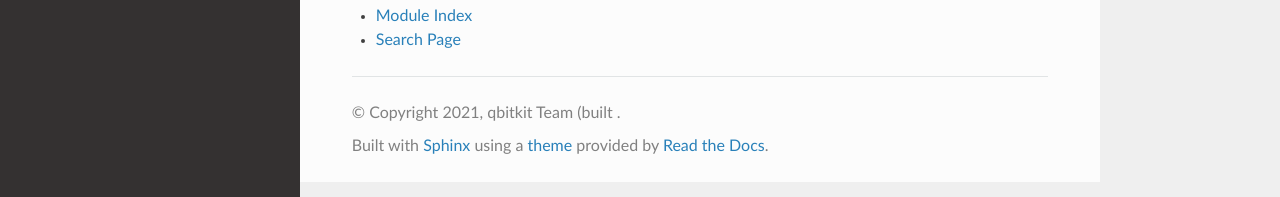
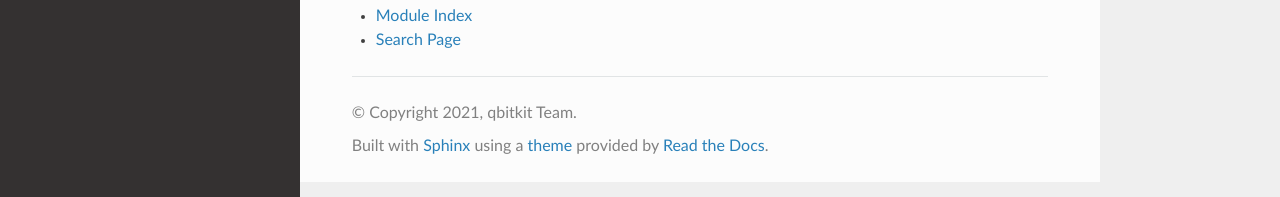
Before and after one commit to qbitkit/qbitkit, a Sphinx documentation site: the page built from doc/sphinx/index.rst, in a window 1280 px wide. Shown: the part 700-897 px from the top of the page. Built offline with Sphinx 7.4.7 and the Read the Docs theme 2.0.0, drawn with Linux system fonts in a browser that asks for light colours.

Commit message:
:x: Remove Typo

```diff
--- a/doc/sphinx/conf.py
+++ b/doc/sphinx/conf.py
@@ -43,7 +43,7 @@ def __get_commit_sha__(branch=str('HEAD')):
 
 project = 'qbitkit'
 author = f'{project} Team'
-copyright = f'{dt.now().year}, {author} (built '
+copyright = f'{dt.now().year}, {author}'
 
 # -- General configuration ---------------------------------------------------
 
```
